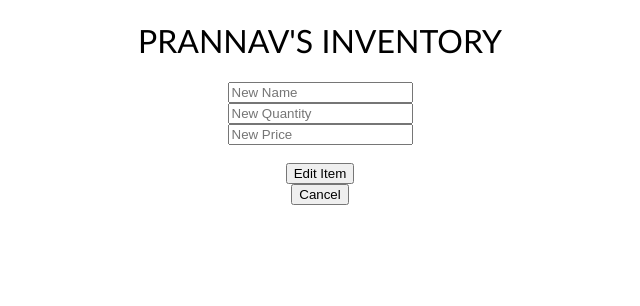
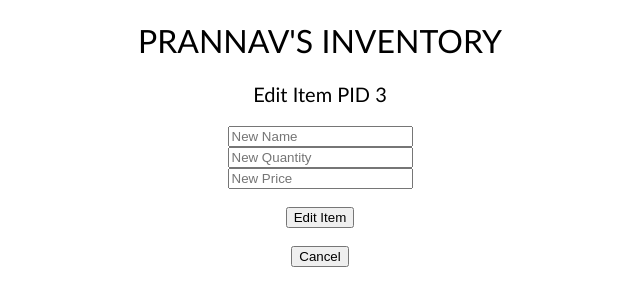
Before and after one commit to bluepra/CRUD_Inventory, a Flask app: page /edit_item/3 in a window 1280 px wide. Shown: the top 306 px of the page, without its empty margins (320-960 px from the left). Run offline with Flask 2, Linux system fonts and the light colour scheme; data comes from the database, SQL or seed files in the repository; both versions use the stored data as it was after the commit.

Commit message:
Edit is working

```diff
--- a/app.py
+++ b/app.py
@@ -1,7 +1,11 @@
+from tempfile import TemporaryFile
 from flask import Flask, redirect, render_template, request
 from flask_sqlalchemy import SQLAlchemy
 
 app = Flask(__name__)
+inventory = None
+warehouses = None
+
 
 # Database Link
 app.config['SQLALCHEMY_DATABASE_URI'] = "sqlite:///data.db"
@@ -33,15 +37,17 @@ class Warehouse(db.Model):
 # Default (Inventory) page
 @app.route("/", methods = ["POST", "GET"])
 def inventory_page():
+	global inventory, warehouses
 	"""
     This function is used as the main page.
 	Used to show the inventory.
 	When users add an item using the form, the POST request is handled here as well
     """
 
+	inventory = db.session.query(Item).all()
+	warehouses = db.session.query(Warehouse).all()
+
 	if request.method == "GET":
-		inventory = db.session.query(Item).all()
-		warehouses = db.session.query(Warehouse).all()
 		return render_template("index.html", rows = inventory, warehouses = warehouses)
 
 	# User submitted an entry
@@ -51,11 +57,6 @@ def inventory_page():
 		new_item_price = request.form['price_input']
 		new_item_warehouse = request.form['warehouse_select']
 
-		# print(type(new_item_name))
-		# print(type(new_item_quantity))
-		# print(type(new_item_price))
-		# print(type(new_item_warehouse), new_item_warehouse)
-
 		# Create the new database row - new_item
 		new_item = Item(name = new_item_name, quantity = new_item_quantity, price = new_item_price)
 
@@ -64,6 +65,7 @@ def inventory_page():
 			db.session.add(new_item)
 			db.session.commit()
 		except:
+			db.session.rollback()
 			error_msg = ""
 			if new_item_name == "":
 				error_msg = "PLEASE PROVIDE A NAME"
@@ -74,7 +76,8 @@ def inventory_page():
 			else:
 				error_msg = "SOMETHING ELSE WENT WRONG WITH ADDING ITEM"
 
-			return error_msg
+			return render_template("index.html", rows = inventory,
+		warehouses = warehouses, message = error_msg)
 
 		return redirect("/")
 
@@ -141,7 +144,28 @@ def delete_warehouse(wid):
 
 @app.route("/edit_item/<int:pid>", methods = ["POST", "GET"])
 def edit_item(pid):
-	return render_template("edit_item.html", pid = pid)
+	item_to_edit = db.session.query(Item).get_or_404(pid)
+
+	if request.method == "POST":
+		item_to_edit.name = request.form["item_input"]
+		item_to_edit.quantity = request.form["quantity_input"]
+		item_to_edit.price = request.form["price_input"]
+		# item_to_edit.warehouse_select = request.form["warehouse_select"]
+
+		try:
+			db.session.commit()
+		except:
+			return "ERROR UPDATING"
+
+		return redirect("/")
+	else:
+		# Get request
+		return render_template("edit_item.html", pid = pid)
+
+
+
+
+
 
 if __name__ == "__main__":
 	app.run(debug = True)
--- a/static/style.css
+++ b/static/style.css
@@ -24,7 +24,6 @@
     /*border-bottom: 2px solid lightsalmon;*/
     background-color: #F62727;
     text-align: left;
-
 }
 
 .form-table th,
@@ -73,3 +72,14 @@
     font-family: 'Gill Sans MT';
     font-weight: 500;
 }
+
+.message {
+    font-family: 'Gill Sans MT';
+    color: red;
+}
+
+.edit_top_message {
+    font-family: 'Gill Sans MT';
+    color: black;
+    font-size: 20px;
+}
--- a/templates/edit_item.html
+++ b/templates/edit_item.html
@@ -6,9 +6,11 @@
     <h1 class="title">PRANNAV'S INVENTORY</h1>
     <!-- <p>Trying to edit item {{pid}}</p> -->
 
-    <!-- Form that lets the user add more entries -->
+    <!-- Form that lets the user edit a existing entry -->
     <div class = "form">
-        <form>
+        <p class = "edit_top_message">Edit Item PID {{pid}}</p>
+
+        <form action = "/edit_item/{{pid}}" method = "POST">
             <!-- <label for="item_input">Item:</label><br> -->
             <input type="text" id="item_input" name = "item_input" placeholder="New Name"><br>
 
@@ -19,7 +21,7 @@
             <input type="text" id="price_input" name="price_input" placeholder="New Price"><br><br>
 
             <input type="submit" value="Edit Item">
-        </form>
+        </form><br>
         <form action = "/" method = "GET">
             <input type="submit" value="Cancel">
         </form>
```
Also changed, not shown: templates/index.html (+6 -2 lines), data.db.
